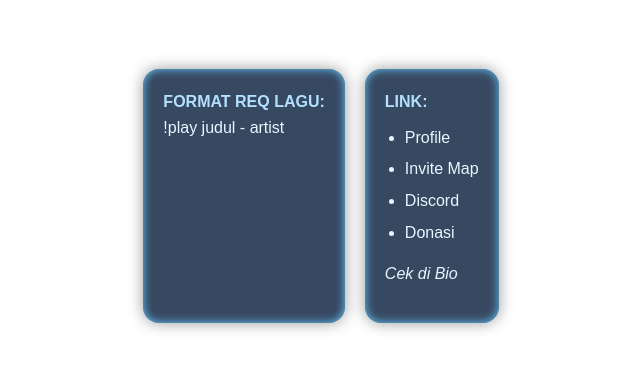
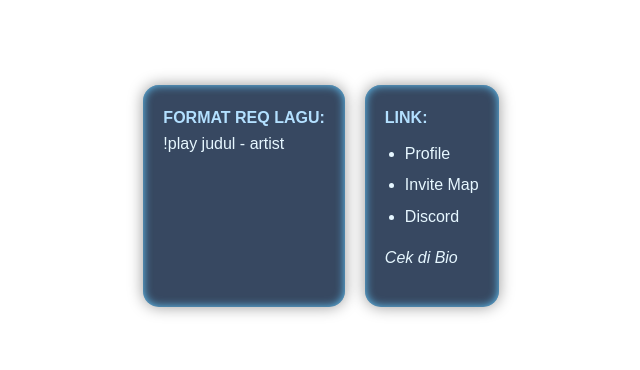
Before and after one commit to mbingsdk/wit, a plain HTML site: page note.html in a window 1280 px wide. Shown: the part 204-574 px from the top of the page, without its empty margins (319-959 px from the left). Drawn offline with Linux system fonts and the light colour scheme.

Commit message:
Update note.html

```diff
--- a/note.html
+++ b/note.html
@@ -60,7 +60,7 @@
         <li>Profile</li>
         <li>Invite Map</li>
         <li>Discord</li>
-        <li>Donasi</li>
+        <!--li>Donasi</li-->
       </ul>
       <p><em>Cek di Bio</em></p>
     </div>
```
